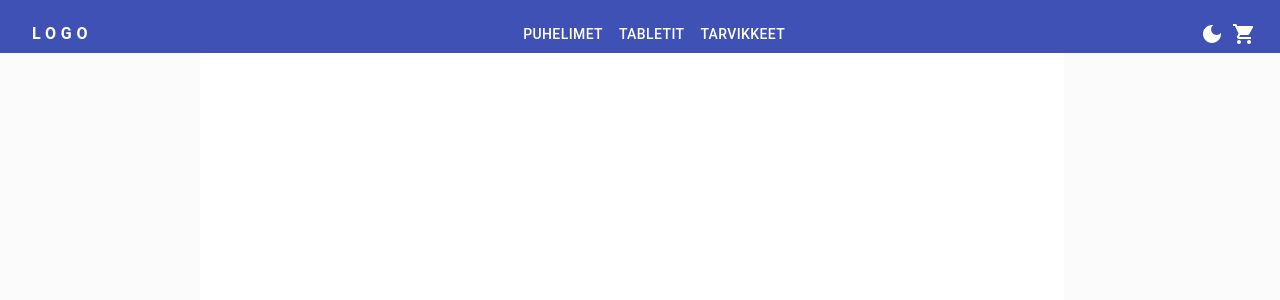
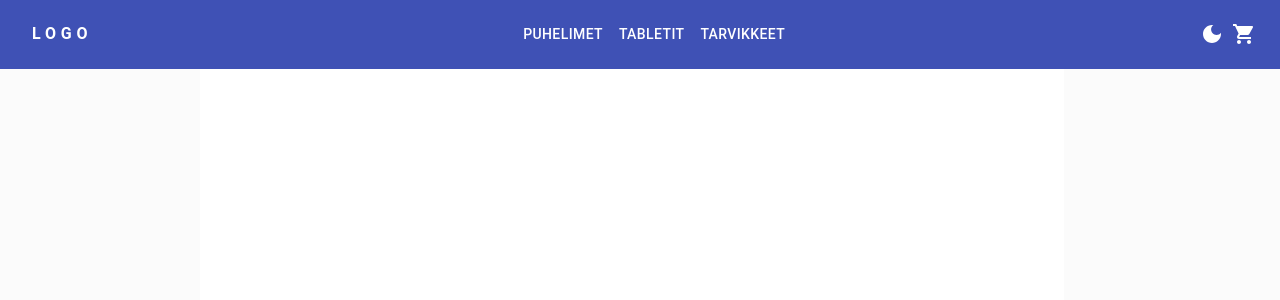
Before and after one commit to Partanennn/eCommerce-App, a React (Create React App) app: page / in a window 1280 px wide. Shown: the top 300 px of the page. Built offline with nearby package versions, Linux system fonts and the light colour scheme.

Commit message:
Fix weird navbar bug

```diff
--- a/src/components/ContentContainer.tsx
+++ b/src/components/ContentContainer.tsx
@@ -9,7 +9,7 @@ export const ContentContainer = ({ children }: ContentContainerProps) => {
   const theme = useTheme();
 
   return (
-    <Grid container spacing={2}>
+    <Grid container spacing={2} marginTop={0}>
       <Grid
         item
         xs={2}
```
